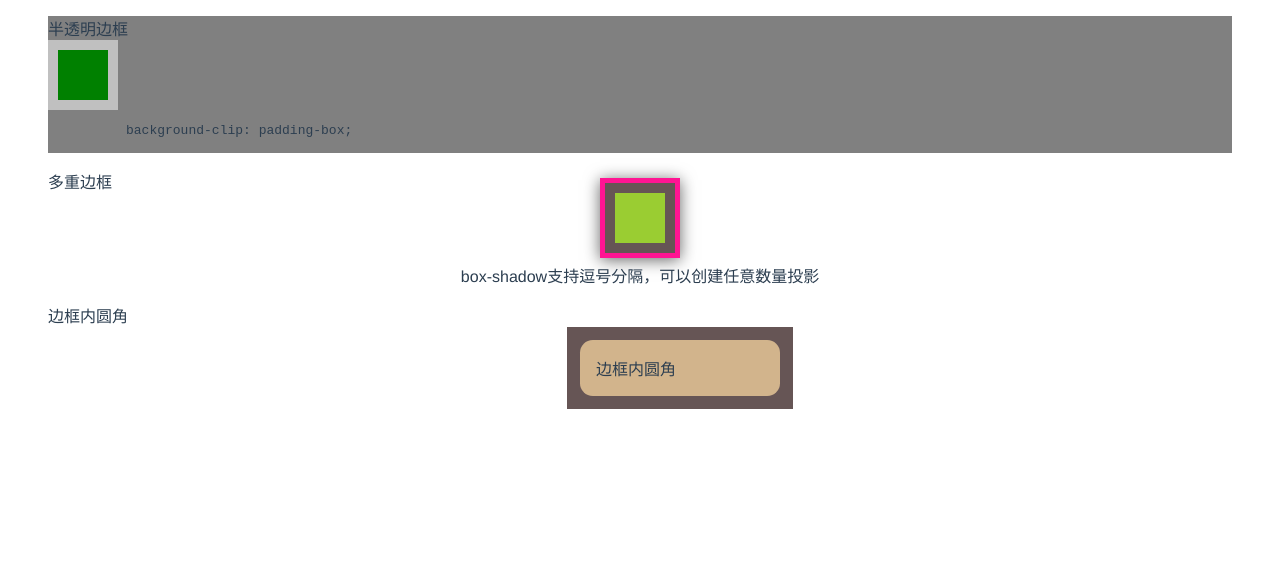
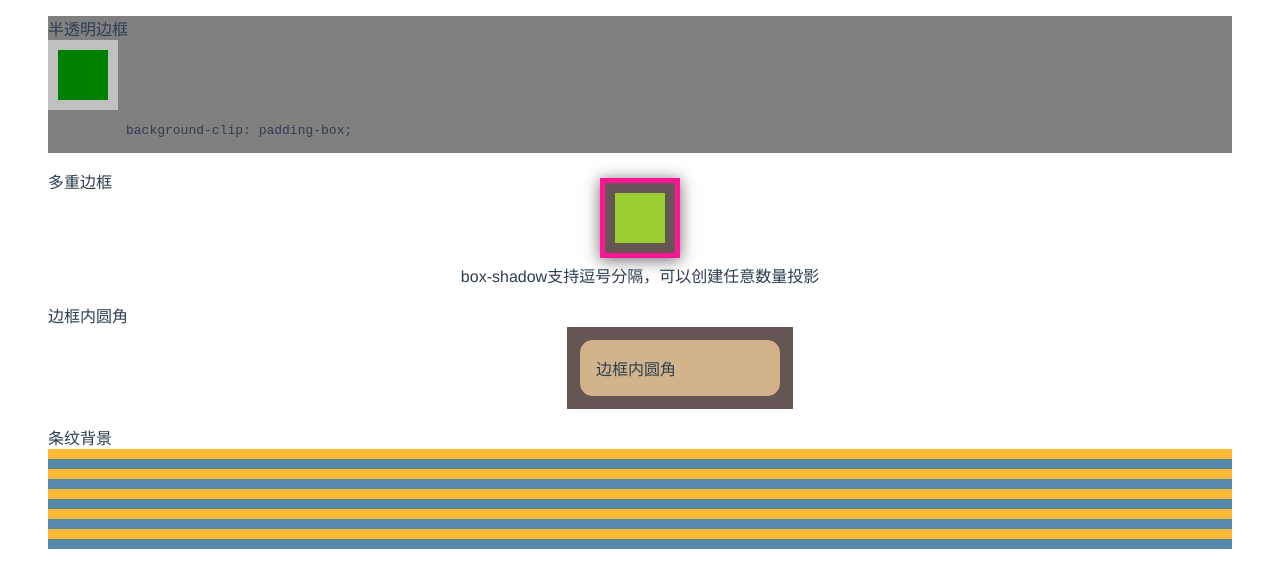
Before and after one commit to jobn123/MyCssSecrets, a Vue app: page / in a window 1280 px wide. Shown: the top 588 px of the page. Built offline with nearby package versions, Linux system fonts and the light colour scheme.

Commit message:
add 条纹背景

```diff
--- a/src/components/Hello.vue
+++ b/src/components/Hello.vue
@@ -33,6 +33,14 @@
         <div class="c1-inner-div">
           边框内圆角
         </div>
+      </div>
+    </figure>
+    <figure class="c2">
+      <figcaption>
+        条纹背景
+      </figcaption>
+      <div class="c2-out-div">
+
       </div>
     </figure>
   </div>
@@ -102,4 +110,10 @@ export default {
   border-radius: .8em;
   padding: 1em;
 }
+.c2-out-div {
+  width: 100%;
+  height: 100px;
+  background: -webkit-linear-gradient(#fb3 50%, #58a 50%);
+  background-size: 100% 20px
+}
 </style>
```
Also changed, not shown: 2 other files (tests, documents, lock files or other folders).
